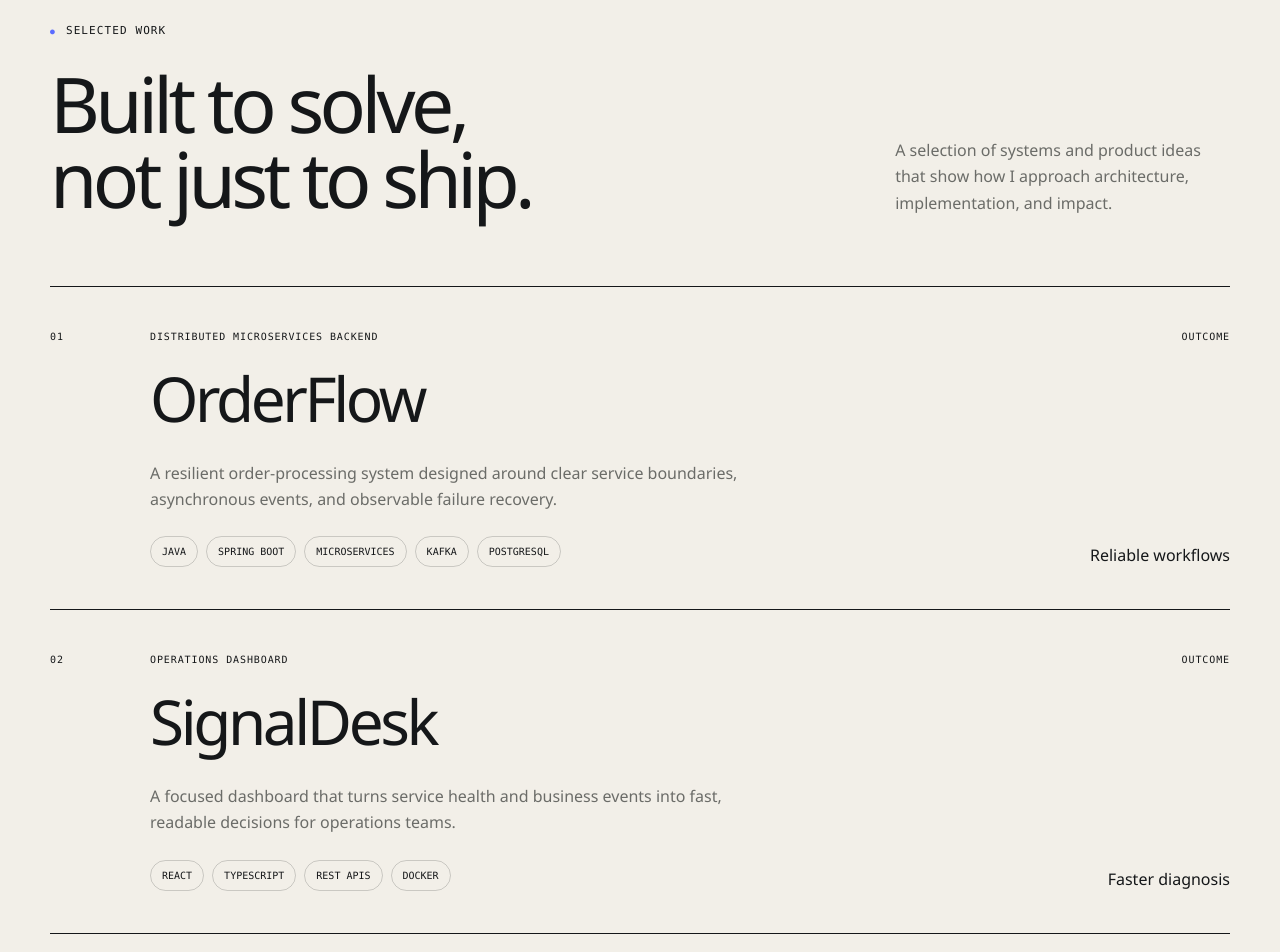
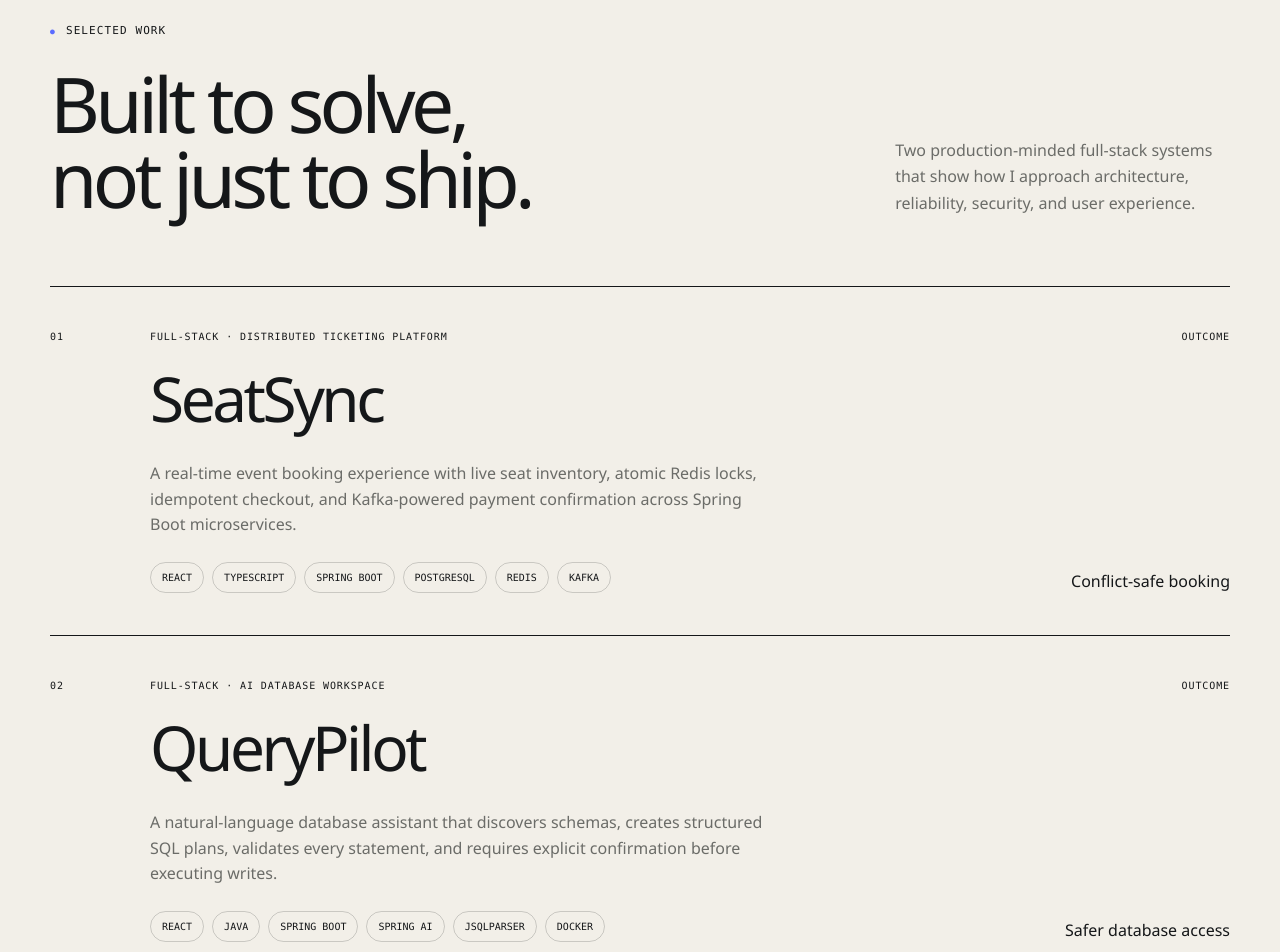
Before and after one commit to GURU075/portfolio, a Next.js app: page /portfolio/ in a window 1280 px wide. Shown: the part 1560-2512 px from the top of the page. Built offline with nearby package versions, Linux system fonts and the light colour scheme.

Commit message:
Replace portfolio projects with full-stack work

```diff
--- a/app/page.tsx
+++ b/app/page.tsx
@@ -19,30 +19,35 @@ const skills = [
 const projects = [
   {
     number: "01",
-    title: "OrderFlow",
-    type: "Distributed microservices backend",
+    title: "SeatSync",
+    type: "Full-stack · Distributed ticketing platform",
     description:
-      "A resilient order-processing system designed around clear service boundaries, asynchronous events, and observable failure recovery.",
-    stack: ["Java", "Spring Boot", "Microservices", "Kafka", "PostgreSQL"],
-    outcome: "Reliable workflows",
+      "A real-time event booking experience with live seat inventory, atomic Redis locks, idempotent checkout, and Kafka-powered payment confirmation across Spring Boot microservices.",
+    stack: [
+      "React",
+      "TypeScript",
+      "Spring Boot",
+      "PostgreSQL",
+      "Redis",
+      "Kafka",
+    ],
+    outcome: "Conflict-safe booking",
   },
   {
     number: "02",
-    title: "SignalDesk",
-    type: "Operations dashboard",
+    title: "QueryPilot",
+    type: "Full-stack · AI database workspace",
     description:
-      "A focused dashboard that turns service health and business events into fast, readable decisions for operations teams.",
-    stack: ["React", "TypeScript", "REST APIs", "Docker"],
-    outcome: "Faster diagnosis",
-  },
-  {
-    number: "03",
-    title: "DataBridge",
-    type: "Integration platform",
-    description:
-      "A configurable data pipeline for validating, transforming, and synchronizing records across independent systems.",
-    stack: ["Java", "MongoDB", "SQL", "CI/CD"],
-    outcome: "Clean integrations",
+      "A natural-language database assistant that discovers schemas, creates structured SQL plans, validates every statement, and requires explicit confirmation before executing writes.",
+    stack: [
+      "React",
+      "Java",
+      "Spring Boot",
+      "Spring AI",
+      "JSqlParser",
+      "Docker",
+    ],
+    outcome: "Safer database access",
   },
 ];
 
@@ -124,8 +129,8 @@ export default function Home() {
             <h2>Built to solve,<br />not just to ship.</h2>
           </div>
           <p>
-            A selection of systems and product ideas that show how I approach
-            architecture, implementation, and impact.
+            Two production-minded full-stack systems that show how I approach
+            architecture, reliability, security, and user experience.
           </p>
         </div>
 
```
